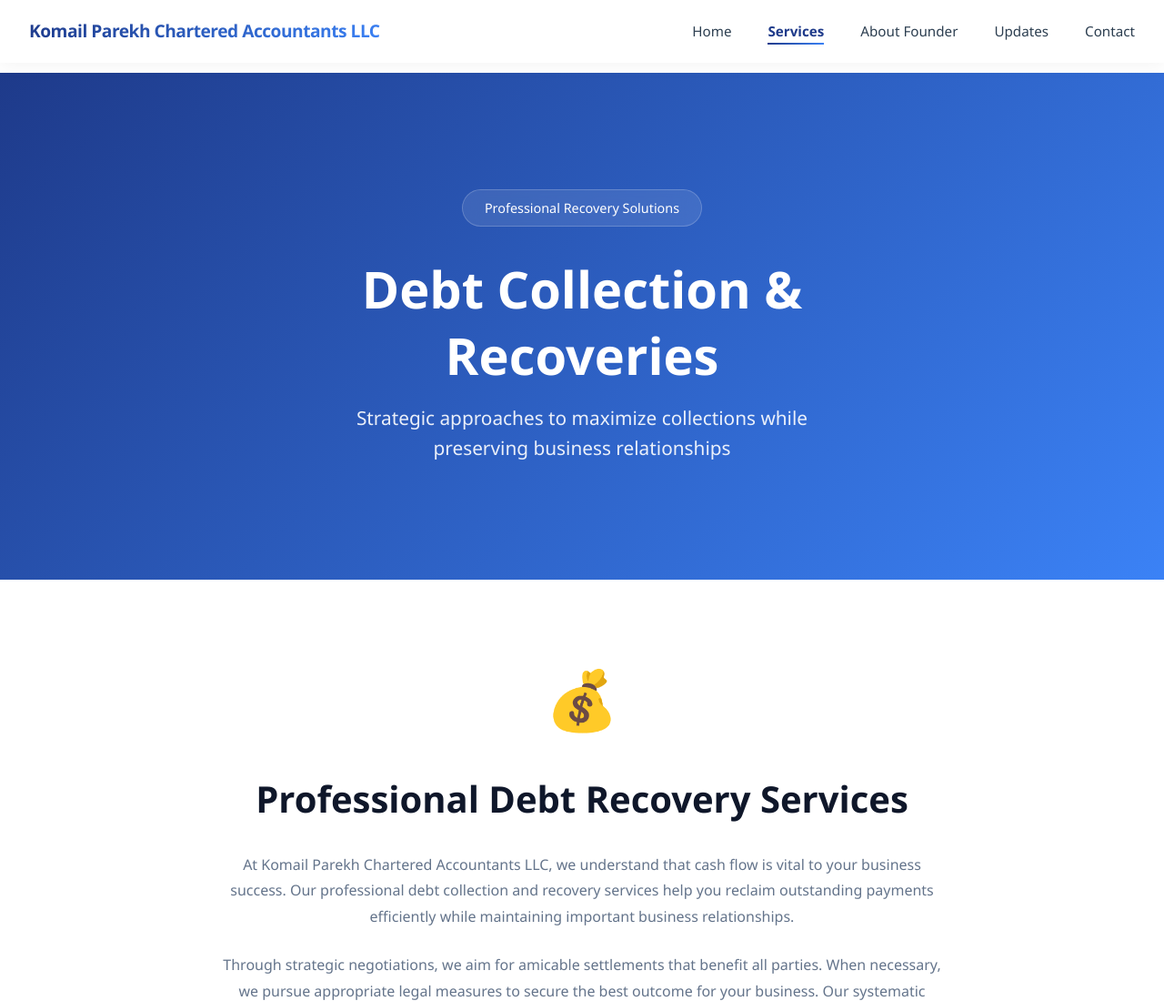
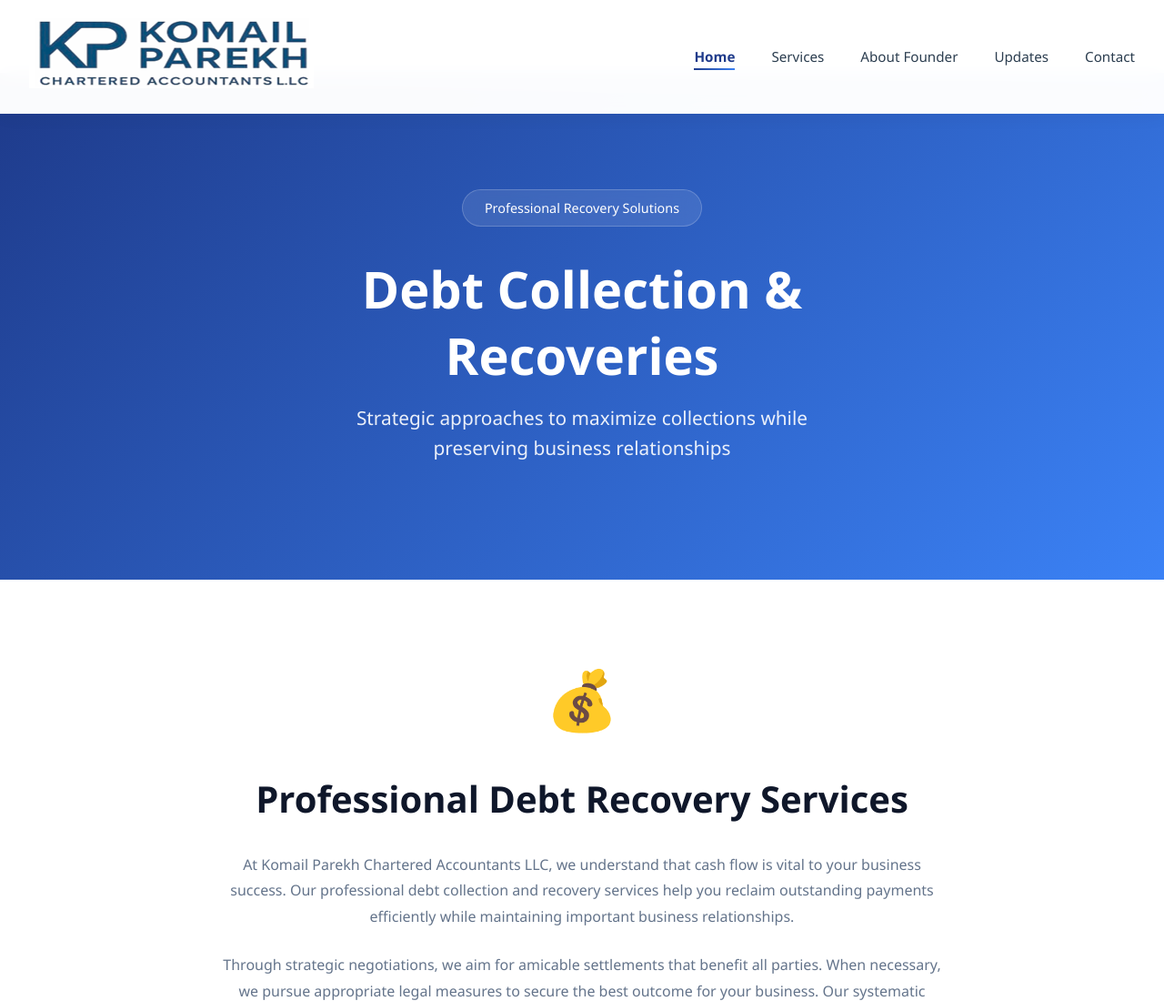
Before and after one commit to WeboraWebsite/komailparekhca, a plain HTML site: page service-debt.html in a window 1280 px wide. Shown: the top 1100 px of the page at 91% size. Drawn offline with Linux system fonts and the light colour scheme.

Commit message:
Add logo and enhance service-debt.html structure
Updated service-debt.html to include a logo in the navigation bar and improved the overall structure and content of the page.

```diff
--- a/service-debt.html
+++ b/service-debt.html
@@ -11,10 +11,12 @@
     <!-- Navigation -->
      <nav id="navbar">
     <div class="nav-container">
-            <div class="logo">Komail Parekh Chartered Accountants LLC</div>
+        <div class="logo">
+            <img src="images/logo.png" alt="Komail Parekh Chartered Accountants LLC">
+        </div>
         <ul class="nav-links" id="navLinks">
-                <li><a href="index.html">Home</a></li>
-                <li><a href="services.html" class="active">Services</a></li>
+            <li><a href="index.html" class="active">Home</a></li>
+            <li><a href="services.html">Services</a></li>
             <li><a href="about.html">About Founder</a></li>
             <li><a href="updates.html">Updates</a></li>
             <li><a href="contact.html">Contact</a></li>
```
Lines whose indentation alone changed are shown as unchanged.
